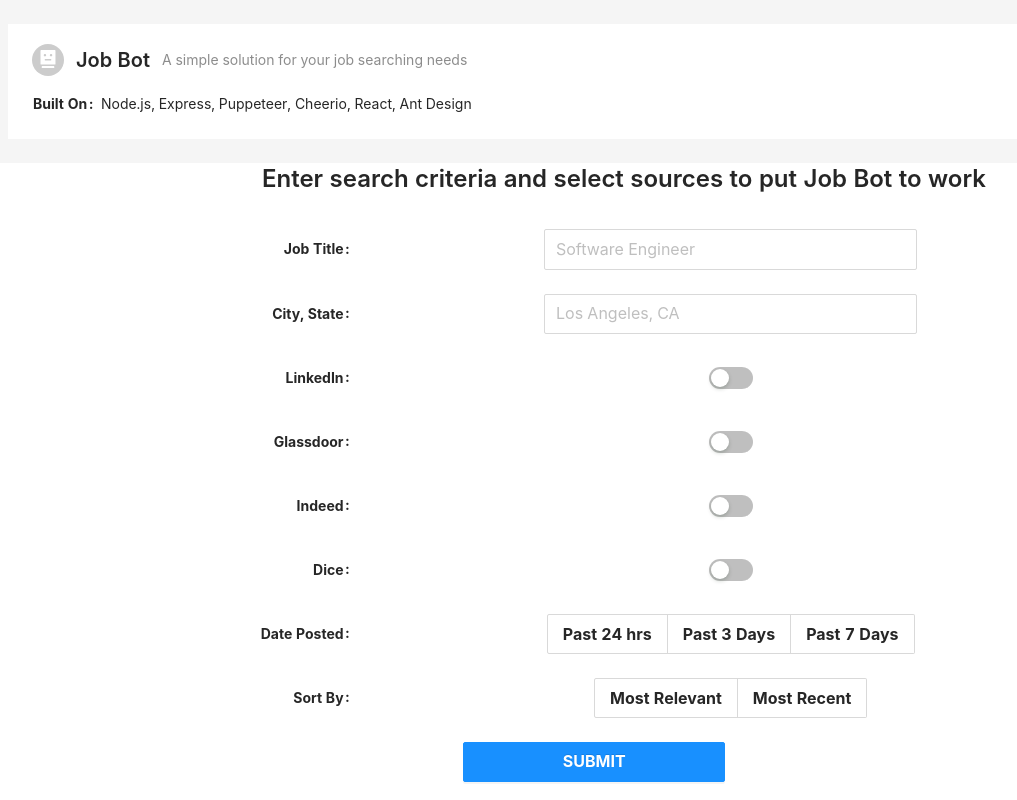
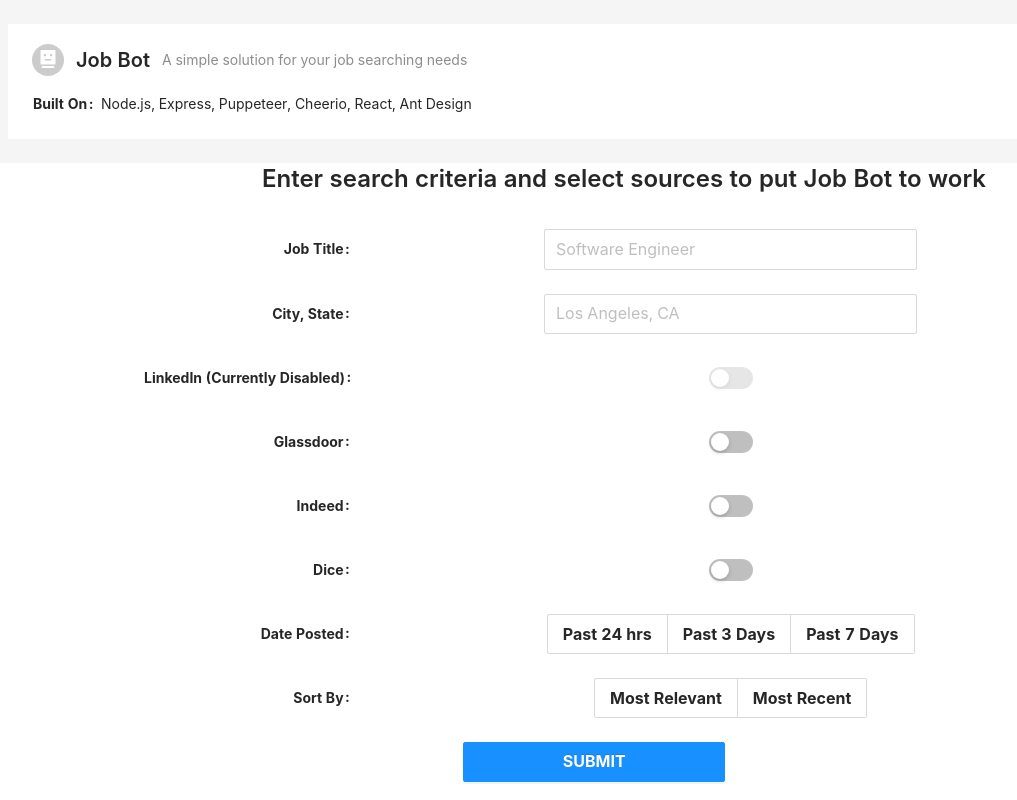
Before and after one commit to ChristopherBeltran/job-scraper-react, a React (Create React App) app: page / in a window 1280 px wide. Shown: the whole page, without its empty margins (16-1033 px from the left). Built offline with nearby package versions, Linux system fonts and the light colour scheme.

Commit message:
Disabling linkedin

```diff
--- a/src/Main.js
+++ b/src/Main.js
@@ -241,7 +241,7 @@ export default class Main extends React.Component {
               />
             </Form.Item>{" "}
             <Form.Item
-              label="LinkedIn"
+              label="LinkedIn (Currently Disabled)"
               className="form-labels"
               justify="center"
             >
@@ -249,6 +249,7 @@ export default class Main extends React.Component {
                 name="linkedIn"
                 checked={this.state.formData.linkedIn}
                 onChange={(checked, event) => this.handleSwitch(event)}
+                disabled={true}
               />
             </Form.Item>{" "}
             <Form.Item
```
